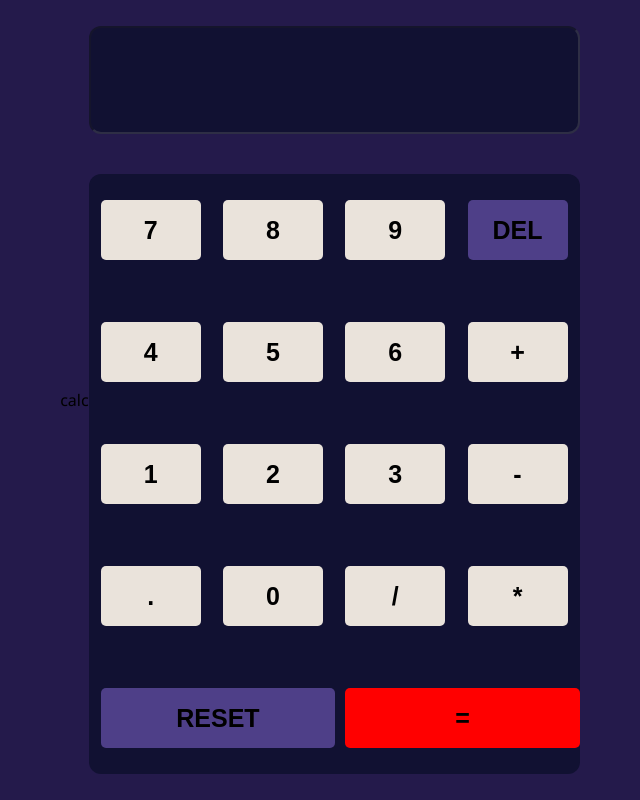
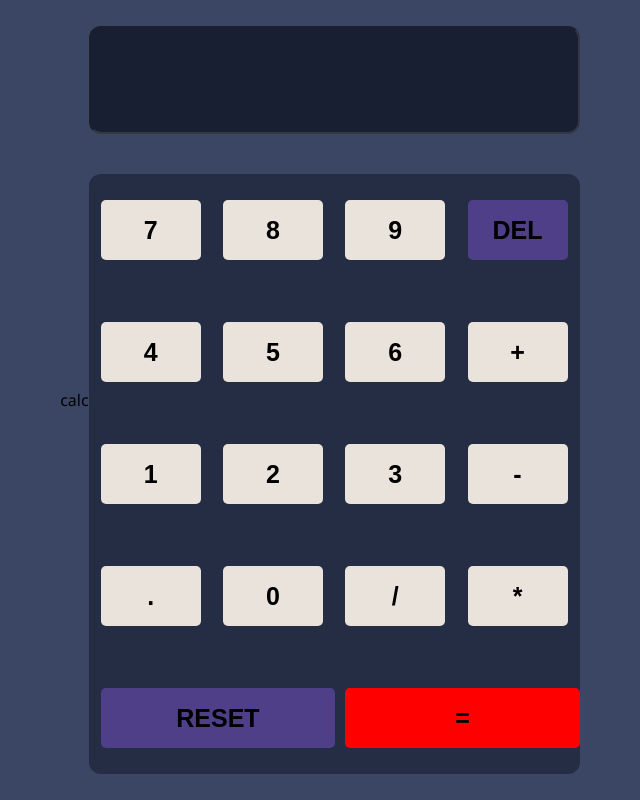
Before and after one commit to cnithin19/Micro-Pro-3, a plain HTML site: page index.html in a window 1280 px wide. Shown: the whole page, without its empty margins (320-960 px from the left). Drawn offline with Linux system fonts and the light colour scheme.

Commit message:
Background color change

```diff
--- a/style.css
+++ b/style.css
@@ -50,7 +50,7 @@ body {
     display: flex;
     justify-content: center;
     align-items: center;
-    background-color: #241a4b;
+    background-color:rgba(59, 70, 100, 1);;
     font-family: Segoe UI;
 }
 
@@ -76,7 +76,8 @@ body {
 
     height: 6.8rem;
     width: 30.7rem;
-    background-color: rgb(17, 17, 50);
+    background-color: rgba(24, 31, 50, 1);
+    /* background-color: rgb(17, 17, 50); */
    padding: 10px;
     font-weight: 550;
     font-size: 3rem;
@@ -94,7 +95,7 @@ body {
     gap: 10px;
     height: 37.5rem;
     width: 30.7rem;
-    background-color: rgb(17, 17, 50);
+    background-color:rgba(37, 45, 68, 1);;
     justify-content: space-around;
     align-items: center;
     padding-left: 12px;
```
